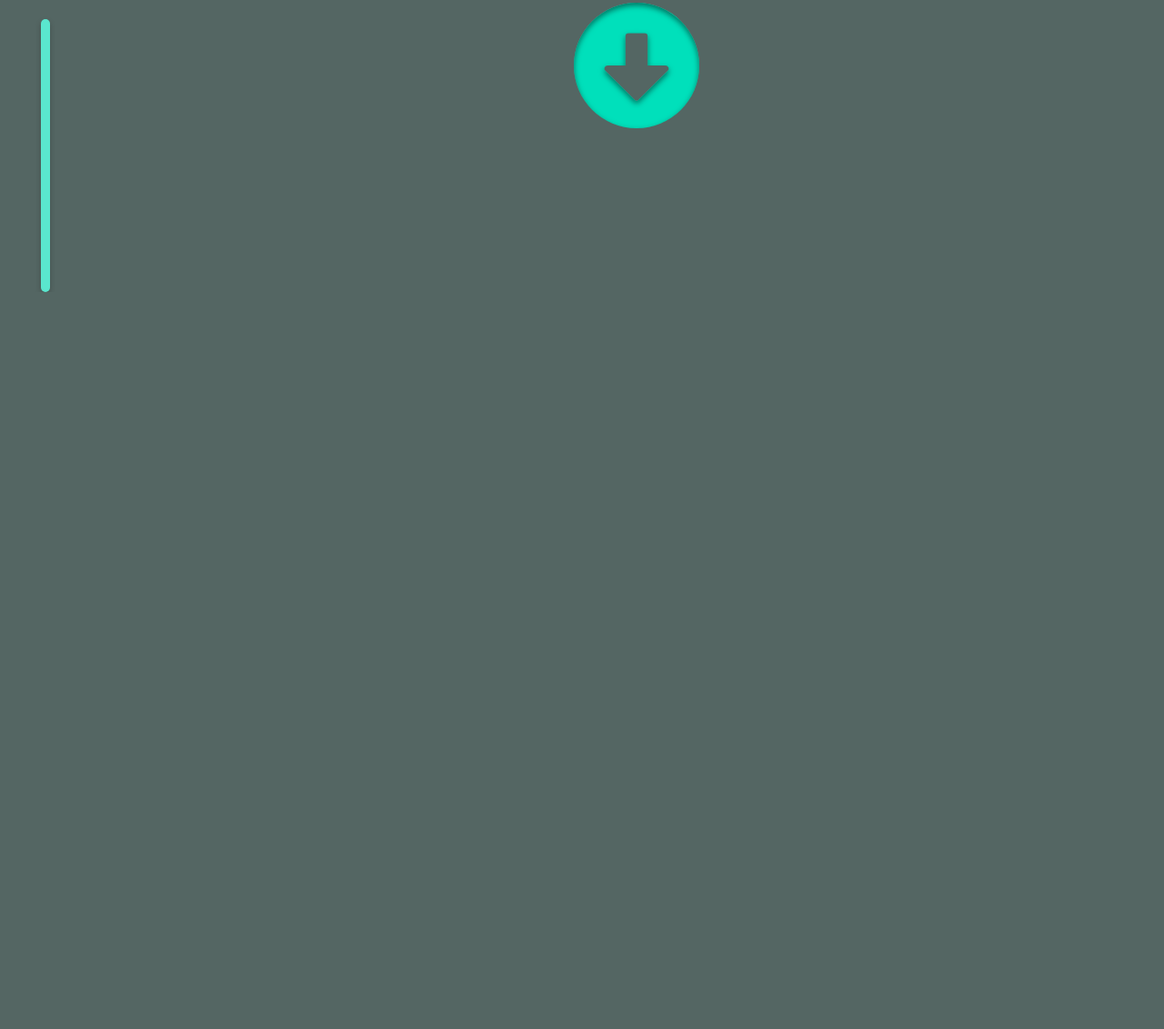
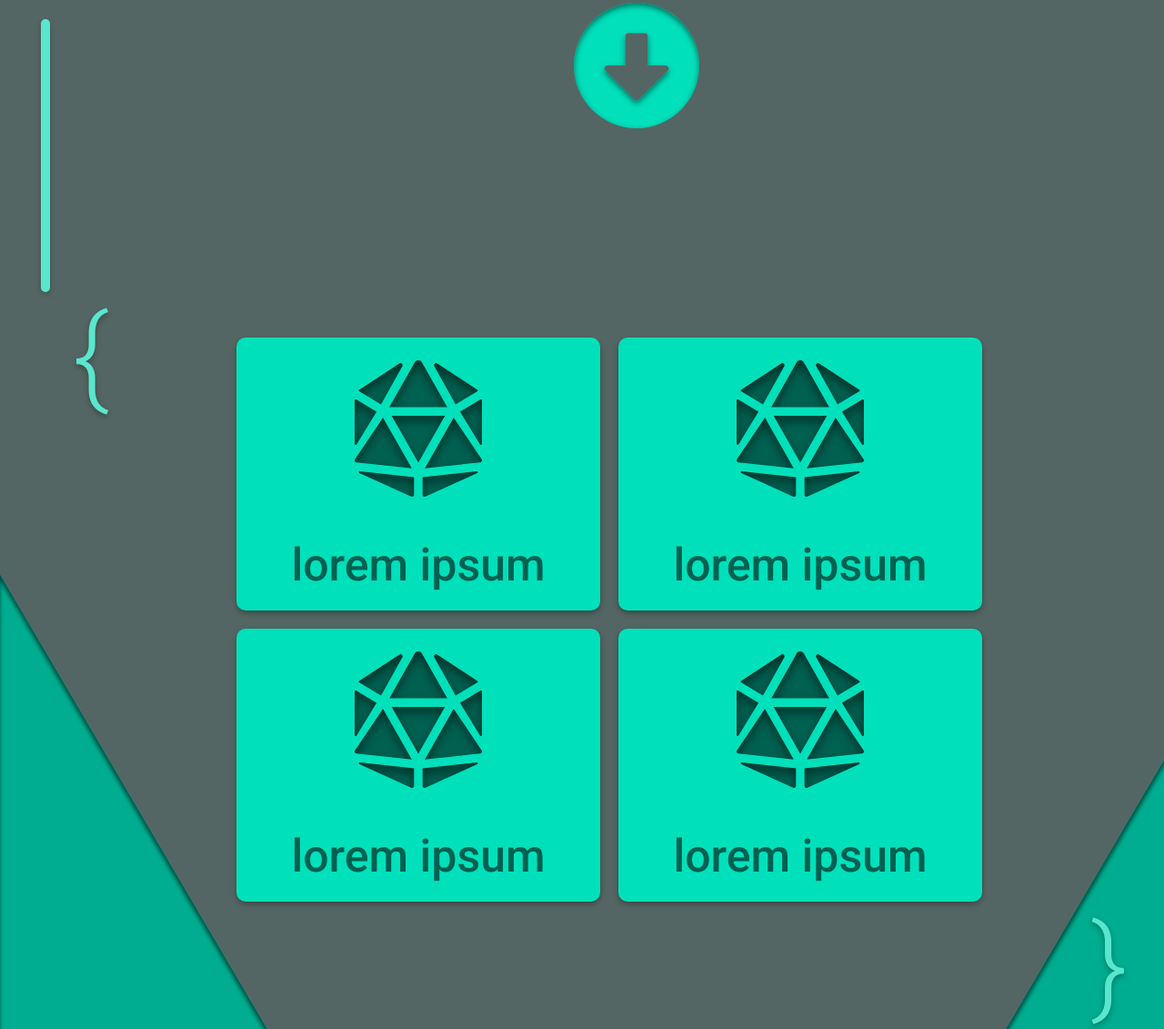
Before and after one commit to ruta96/portfolio, a React app: page / in a window 1280 px wide. Shown: the part 1524-2655 px from the top of the page at 91% size. Before the commit the page ends 1845 px from the top, so only its background shows below. Built offline with nearby package versions, Linux system fonts and the light colour scheme.

Commit message:
project section

```diff
--- a/src/components/App.js
+++ b/src/components/App.js
@@ -1,12 +1,14 @@
 import './style/App.css';
-import { LandingSection } from './LandingSection';
+import LandingSection from './LandingSection';
 import AboutSection from './AboutSection';
+import ProjectSection from './ProjectSection';
 
 function App() {
   return (
     <div className='main-container'>
     <LandingSection/>
     <AboutSection/>
+    <ProjectSection/>
     </div>
   );
 }
--- /dev/null
+++ b/src/components/ProjectSection.js
@@ -0,0 +1,38 @@
+import React from 'react';
+import './style/ProjectSection.css';
+import triangleLeft from '../static/triangle-left.svg';
+import triangleRight from '../static/triangle-right.svg';
+import dice from '../static/dice.svg'
+
+function ProjectSection() {
+  return (
+    <div className='project-wrapper'>
+        <img src={triangleLeft} alt="triangle" className='project-triangle project-triangle-left'/>
+        <img src={triangleRight} alt="triangle" className='project-triangle project-triangle-right'/>
+        <div className='project-section'>
+            <div className='project-braces project-braces-open'>&#123;</div>
+            <div className='project-gallery'>
+                <div className='project-gallery-item'>
+                    <img src={dice} alt="project" className='gallery-item-image' />
+                    <div className='gallery-item-text'>lorem ipsum</div>
+                </div>
+                <div className='project-gallery-item'>
+                    <img src={dice} alt="project" className='gallery-item-image' />
+                    <div className='gallery-item-text'>lorem ipsum</div>
+                </div>
+                <div className='project-gallery-item'>
+                    <img src={dice} alt="project" className='gallery-item-image' />
+                    <div className='gallery-item-text'>lorem ipsum</div>
+                </div>
+                <div className='project-gallery-item'>
+                    <img src={dice} alt="project" className='gallery-item-image' />
+                    <div className='gallery-item-text'>lorem ipsum</div>
+                </div>
+            </div>
+            <div className='project-braces project-braces-close'>&#125;</div>
+        </div>
+    </div>
+  )
+}
+
+export default ProjectSection
--- a/src/components/style/LandingSection.scss
+++ b/src/components/style/LandingSection.scss
@@ -5,6 +5,7 @@
     grid-column: 1/4;
     display: grid;
     grid-template-columns: 1fr 1400px 1fr;
+    box-shadow: 0px 3px 6px rgba(0,0,0,0.2);
 }
 
 .landing-section{
--- /dev/null
+++ b/src/components/style/ProjectSection.scss
@@ -0,0 +1,83 @@
+@import './main.Scss';
+
+.project-wrapper{
+    grid-column: 1/4;
+    display: grid;
+    grid-template-columns: 1fr 1400px 1fr;
+    min-height: 100vh;
+    position: relative;
+}
+
+.project-section{
+    grid-column: 2;
+    display: grid;
+    grid-template-columns: 200px 1000px 200px;
+}
+
+
+.project-gallery{
+    grid-column: 2;
+    display: grid;
+    margin-left: 60px;
+    grid-template-columns: 400px 400px;
+    margin-top: 200px;
+    gap: 20px;
+    color: $background;
+    .project-gallery-item{
+        width: 400px;
+        height: 300px;
+        background-color: $secondary;
+        display: grid;
+        grid-template-rows: 200px 100px;
+        grid-template-columns: 400px;
+        border-radius: 10px;
+        box-shadow: 0px 3px 6px rgba(0,0,0,0.3);
+        .gallery-item-image{
+            height: 150px;
+            justify-self: center;
+            align-self: center;
+        }
+        .gallery-item-text{
+            font-weight: 500;
+            font-size: 50px;
+            text-align: center;
+            place-self: center;
+            }
+    }
+}
+
+.project-braces{
+    position: relative;
+    z-index: 1;
+    color: $light;
+    font-weight: 300;
+    font-size: 120px;
+    text-shadow: 0px 3px 6px rgba(0,0,0,0.3);
+}
+
+.project-braces-open{
+    margin-top: 150px;
+    margin-left: 80px;
+    grid-column: 1;
+}
+
+.project-braces-close{
+    grid-column: 3;
+    grid-row-end: 3;
+}
+
+.project-triangle{
+    height: 500px;
+}
+
+.project-triangle-left{
+    position: absolute;
+    left:0;
+    bottom: 0;
+}
+
+.project-triangle-right{
+    position: absolute;
+    right: 0;
+    bottom: 0;
+}
```
Also changed, not shown: src/components/style/LandingSection.css, src/components/style/ProjectSection.css (added), src/static/triangle-left.svg (added), src/static/triangle-right.svg (added), 2 other files.
